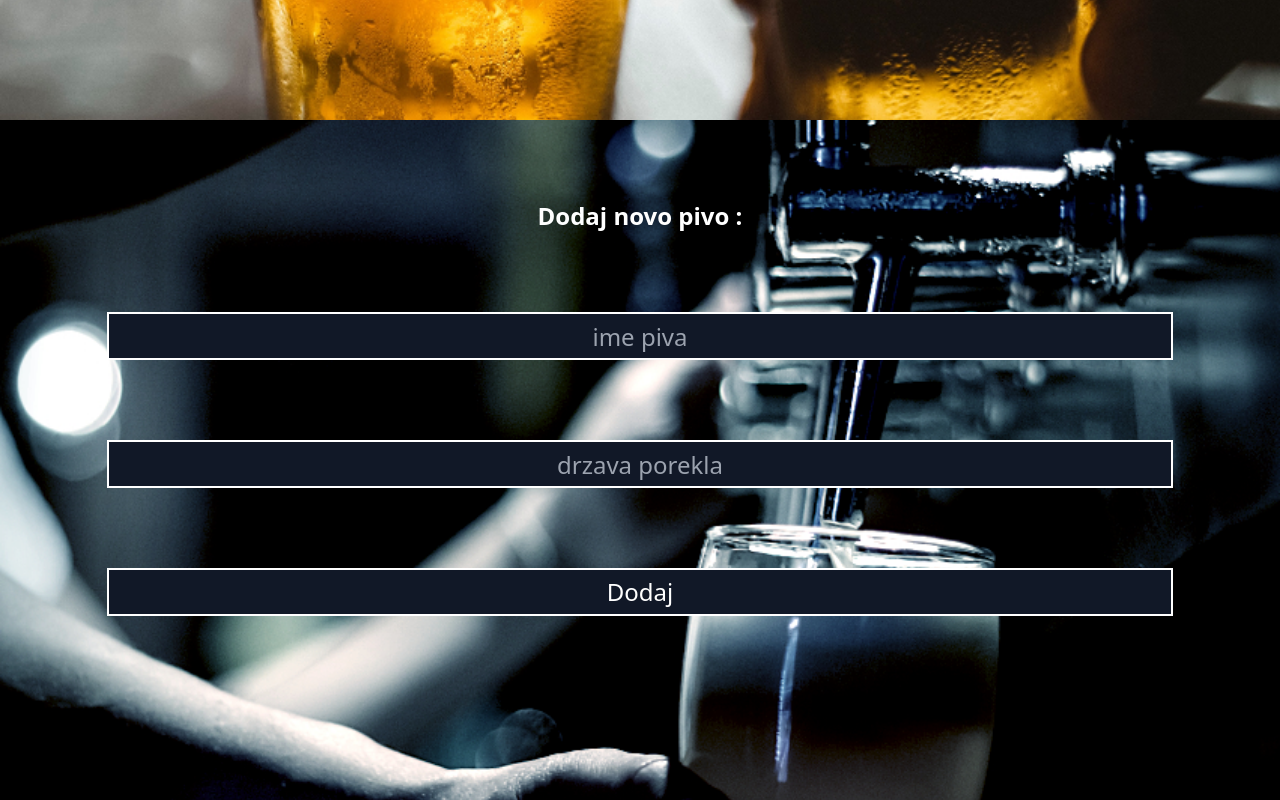
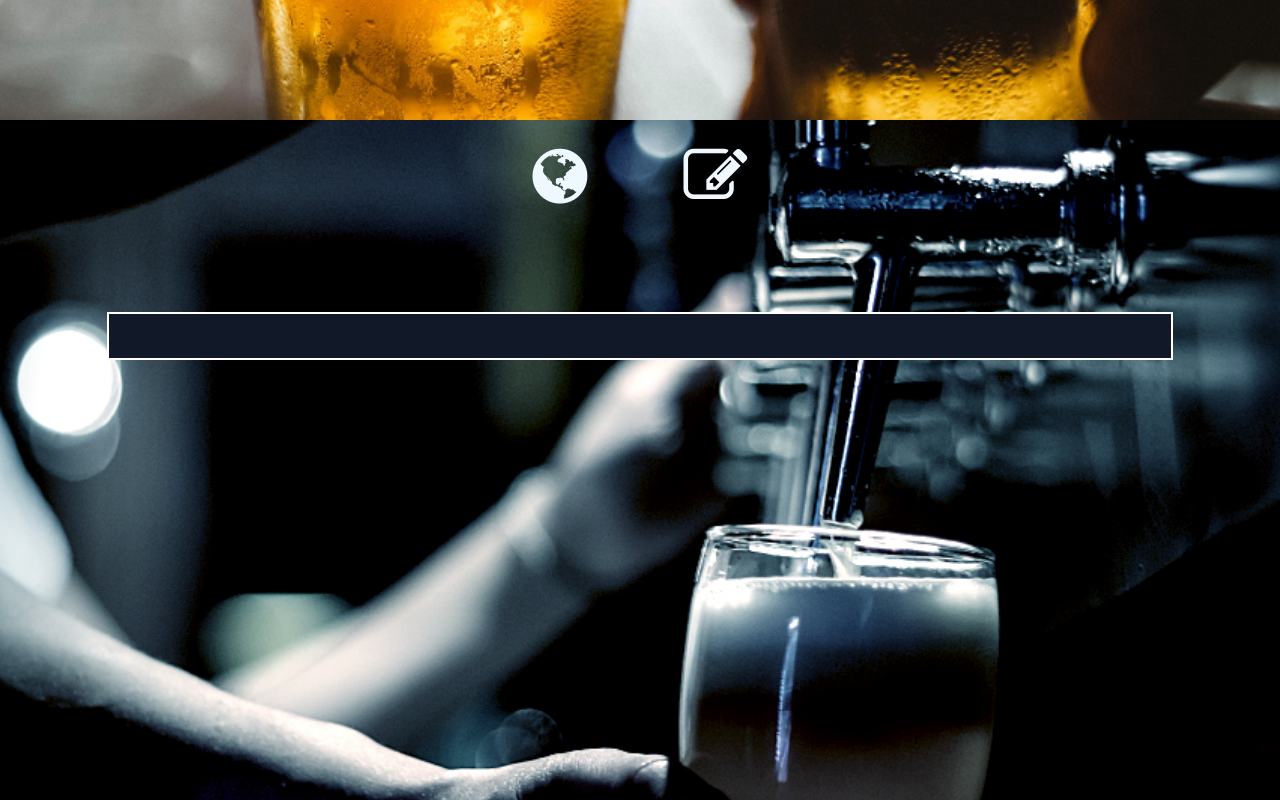
Before and after one commit to milanm98/Beer-colection-website, a React (Create React App) app: page / in a window 1280 px wide. Shown: the part 680-1480 px from the top of the page. Built offline with nearby package versions, Linux system fonts and the light colour scheme.

Commit message:
latest project feature

```diff
--- a/package.json
+++ b/package.json
@@ -6,6 +6,8 @@
     "@testing-library/jest-dom": "^5.12.0",
     "@testing-library/react": "^11.2.6",
     "@testing-library/user-event": "^12.8.3",
+    "browserify-fs": "^1.0.0",
+    "line-reader": "^0.4.0",
     "react": "^17.0.2",
     "react-dom": "^17.0.2",
     "react-helmet": "^6.1.0",
--- a/src/App.js
+++ b/src/App.js
@@ -2,31 +2,20 @@ import './App.css';
 import Title from "./components/title";
 import NavBar from "./components/navbar";
 import Beers from "./components/beers";
-import AddNewBeers from "./components/AddNewBeers";
+import Data from "./beers.json";
 
 function App() {
 
-   const data = [
-        ["Niksicko", "Crna Gora"],
-        ["Jelen", "Srbija"],
-        ["Schneider", "Nemacka"],
-        ["Karlovacko", "Hrvatska"],
-        ["Kariotsko", "Slovenija"],
-        ["Karpatsko", "Karpati"]
-    ]
+  return (
 
-  return (
     <main>
     <div className="w-screen h-screen background">
       <Title></Title>
       <NavBar></NavBar>
     </div>
-    <div className="w-screen h-screen content">
-        <AddNewBeers data={data}></AddNewBeers>
-    </div>
     <div className="h-auto">
       <div id="search" className="w-screen h-screen content">
-        <Beers data={data}></Beers>
+        <Beers data={Data}></Beers>
       </div>
     </div>
     </main>
--- /dev/null
+++ b/src/beers.json
@@ -0,0 +1,16 @@
+[
+        {"Ime" : "Niksicko",
+        "Drzava" : "Crna Gora"},
+
+        {"Ime" : "Jelen",
+        "Drzava" : "Srbija"},
+
+        {"Ime" : "Karlovacko",
+        "Drzava" : "Hrvatska"},
+
+        {"Ime" : "Karioptsko",
+        "Drzava" : "Slovenija"},
+
+        {"Ime" : "Karpatsko",
+        "Drzava" : "Karpati"}
+]
--- a/src/components/AddNewBeers.js
+++ /dev/null
@@ -1,39 +0,0 @@
-import {useState} from 'react'
-
-function AddNewBeers(props){
-
-    const [name, setName] = useState("");
-    const [country, setCountry] = useState("");
-
-    const handleChangeName = (name) => {
-        setName(name.target.value);
-    }
-
-    const handleChangeCountry = (country) => {
-        setCountry(country.target.value);
-    }
-
-    const handleClick = () => {
-        try{
-            props.data.push([name, country]);
-            alert("Uspesno dodato");
-        }
-        catch {
-            alert("Greska, probajte opet.");
-        }
-
-    }
-
-    return(
-        <main className="flex justify-center items-center text-center">
-            <div className="mt-20 w-screen h-screen font-black text-white text-2xl">
-                <h1> Dodaj novo pivo : </h1>
-                <input onChange={handleChangeName} placeholder="ime piva" className="border-2 border-white mt-20 w-5/6 h-12 text-2xl text-center text-white bg-gray-900" type="text"></input>
-                <input onChange={handleChangeCountry} placeholder="drzava porekla" className="border-2 border-white mt-20 w-5/6 h-12 text-2xl text-center text-white bg-gray-900" type="text"></input>
-                <button onClick={handleClick} className="border-2 border-white mt-20 w-5/6 h-12 text-2xl text-center text-white bg-gray-900 ">Dodaj</button>
-            </div>
-        </main>
-    )
-}
-
-export default AddNewBeers;
--- a/src/components/beers.js
+++ b/src/components/beers.js
@@ -1,6 +1,8 @@
 import { useState } from "react";
 
 function Beers(props){
+
+
 
     const [items, setItems] = useState("");
     const [input,setInput] = useState("");
@@ -21,13 +23,13 @@ function Beers(props){
 
         if(searchType === "name"){
             setItems(props.data
-                        .filter(i => i[0].includes(input))
-                        .map(i => <li>{i[0]},  {i[1]}</li>) )
+                        .filter(i => i.Ime.includes(input))
+                        .map(i => <li key={i.Ime}>{i.Ime},  {i.Drzava}</li>) )
             }
         else{
             setItems(props.data
-                        .filter(i => i[1].includes(input))
-                        .map(i => <li>{i[0]},  {i[1]}</li>) )
+                        .filter(i => i.Drzava.includes(input))
+                        .map(i => <li key={i.Ime}>{i.Ime},  {i.Drzava}</li>) )
         }
 
     }
```
Also changed, not shown: 1 other file (tests, documents, lock files or other folders).
